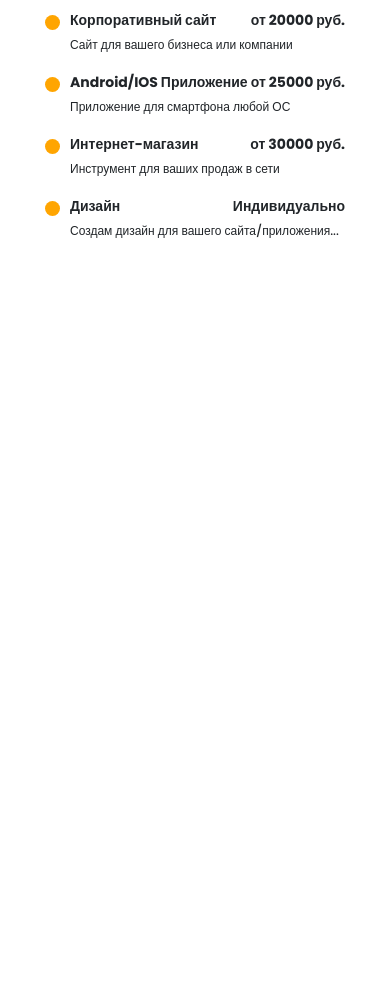
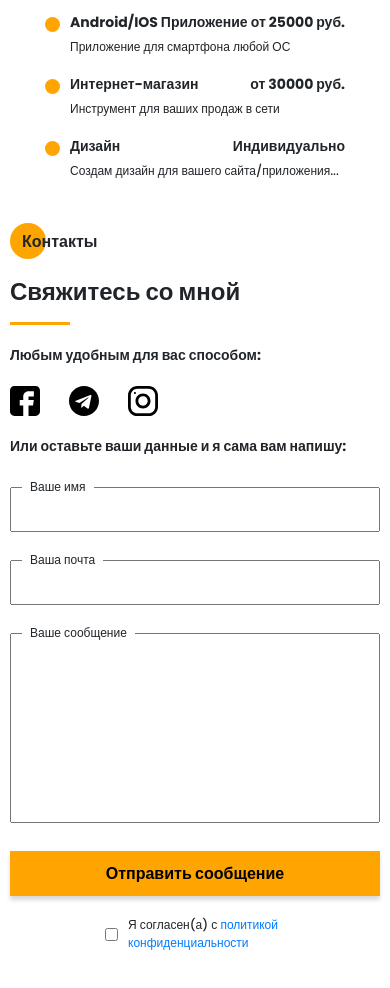
Before and after one commit to BudnikOleksii/Portfolio_test, a website: page src/index.html in a window 390 px wide. Shown: the part 8290-9278 px from the top of the page. Before the commit the page ends 8533 px from the top, so only its background shows below. Drawn offline with nearby package versions, Linux system fonts and the light colour scheme; files that its build step writes are made by us from their sources; files whose address does not match are found by name.

Commit message:
media for contacts

```diff
--- a/src/index.html
+++ b/src/index.html
@@ -457,7 +457,7 @@
     </section>
 
     <!-- Contacts section -->
-    <!-- <section class="contacts">
+    <section class="contacts">
         <div class="container">
             <div class="contacts__wrapper">
                 <div class="contacts__photo">
@@ -506,7 +506,8 @@
                 </div>
             </div>
         </div>
-    </section> -->
+    </section>
+
     <script src="js/script.js"></script>
 </body>
 </html>
--- a/src/sass/base/_media.scss
+++ b/src/sass/base/_media.scss
@@ -61,6 +61,17 @@
             }
         }
     }
+
+    .contacts {
+        &__wrapper {
+            padding: 0;
+            grid-template-columns: 400px 520px;
+        }
+
+        &__form {
+            grid-template: 45px 190px 45px / repeat(2, 250px);
+        }
+    }
 }
 
 @media (max-width: 991px) {
@@ -121,6 +132,21 @@
             grid-template-columns: repeat(auto-fit, 300px);
             padding: 0;
             justify-content: space-around;
+        }
+    }
+
+    .contacts {
+        &__wrapper {
+            grid-template-columns: 300px 400px;
+        }
+
+        &__form {
+            grid-template: 45px 190px 45px / repeat(2, 195px);
+        }
+
+        .btn {
+            padding: 8px 25px;
+            line-height: 16px;
         }
     }
 }
@@ -194,6 +220,30 @@
     .portfolio{
         padding-top: 40px;
     }
+
+    .price {
+        padding-top: 40px;
+
+        &__wrapper {
+            margin-top: 20px;
+        }
+    }
+
+    .contacts {
+        padding-top: 40px;
+
+        &__photo {
+            display: none;
+        }
+
+        &__wrapper {
+            grid-template-columns: 1fr;
+        }
+
+        &__form {
+            grid-template: 45px 190px 45px / repeat(2, 250px);
+        }
+    }
 }
 
 @media (max-width: 575px) {
@@ -256,4 +306,36 @@
             grid-template-columns: repeat(auto-fit, 290px);
         }
     }
+
+    .contacts {
+        padding-bottom: 50px;
+
+        &__form {
+            grid-template: 45px 45px 190px minmax(45px, auto) / 1fr;
+        }
+
+        &__textarea {
+            grid-column: unset;
+            width: 100%;
+        }
+
+        &__triggers {
+            grid-column: unset;
+            grid-template-columns: 1fr;
+            column-gap: unset;
+            row-gap: 20px;
+        }
+
+        &__btn {
+            order: 2;
+            max-width: 220px;
+            margin: 0 auto;
+        }
+
+        &__policy {
+            width: 180px;
+            margin: 0 auto;
+            line-height: 18px;
+        }
+    }
 }
```
